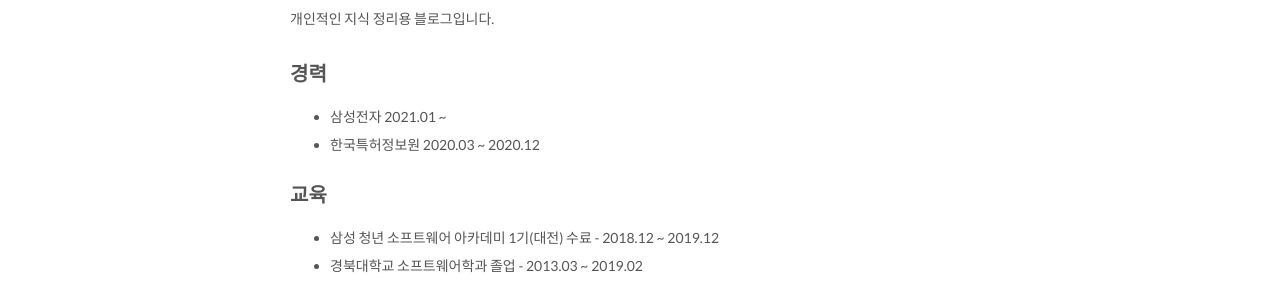
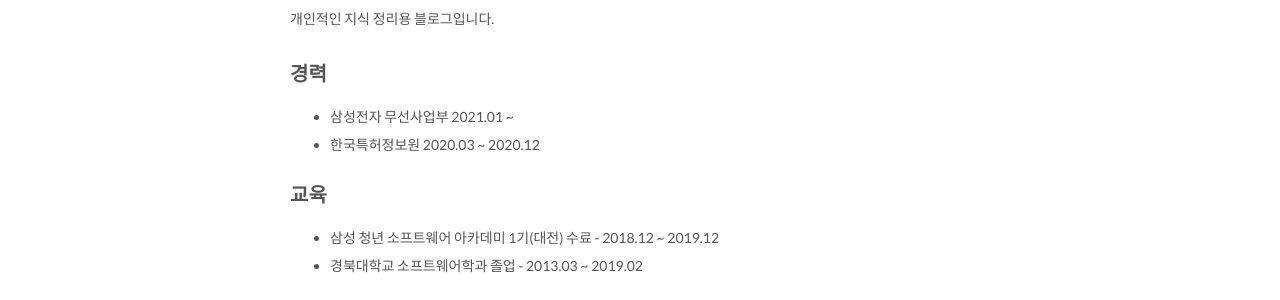
Before and after one commit to sxngho/sxngho.github.io, a Jekyll site: the page built from about/index.md, in a window 1280 px wide. Shown: the part 475-775 px from the top of the page. Built offline with Jekyll 4.4.1, drawn with Linux system fonts in a browser that asks for light colours; comment, search, counter and statistics services are not loaded.

Commit message:
Update index.md

```diff
--- a/about/index.md
+++ b/about/index.md
@@ -10,7 +10,7 @@ type: about
 
 
 ## 경력
-- 삼성전자 2021.01 ~
+- 삼성전자 무선사업부 2021.01 ~
 - 한국특허정보원 2020.03 ~ 2020.12
 
 ## 교육
```
